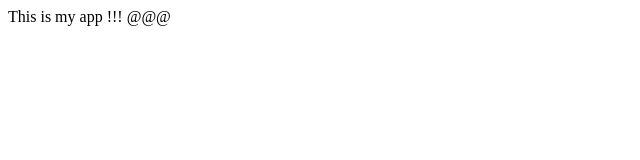
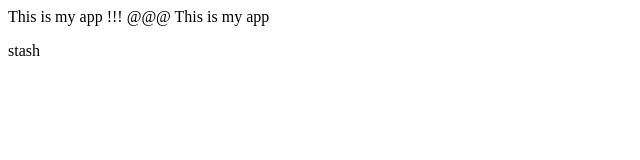
Before and after one commit to vedran555/myappsample, a plain HTML site: page index.html in a window 1280 px wide. Shown: the whole page, without its empty margins (0-640 px from the left). Drawn offline with Linux system fonts and the light colour scheme.

Commit message:
both changes accepted

```diff
--- a/index.html
+++ b/index.html
@@ -5,5 +5,7 @@
 </head>
 <body>
     This is my app !!! @@@
+    This is my app
+    <p>stash</p>
 </body>
 </html>
```
